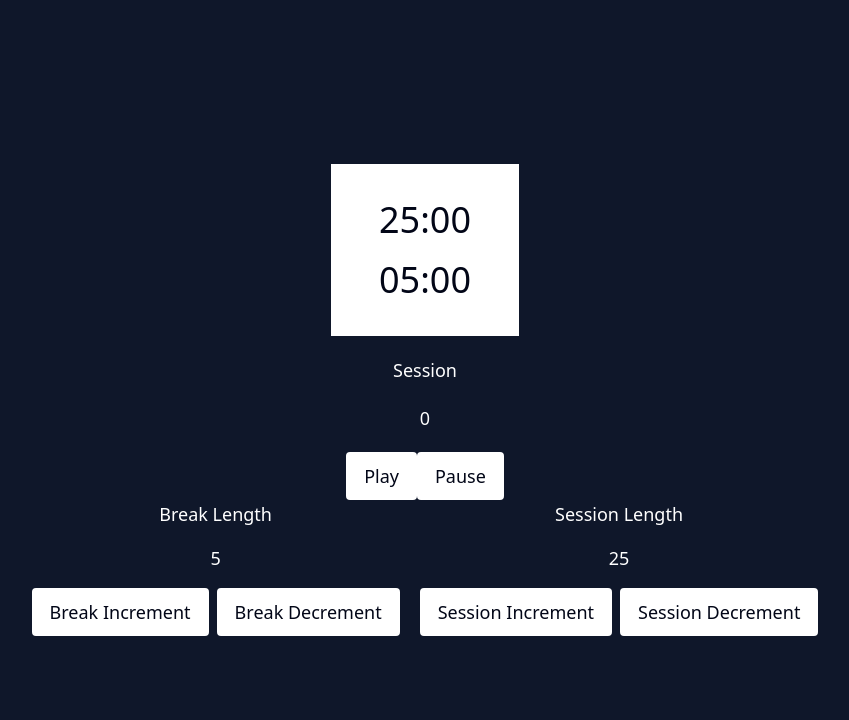
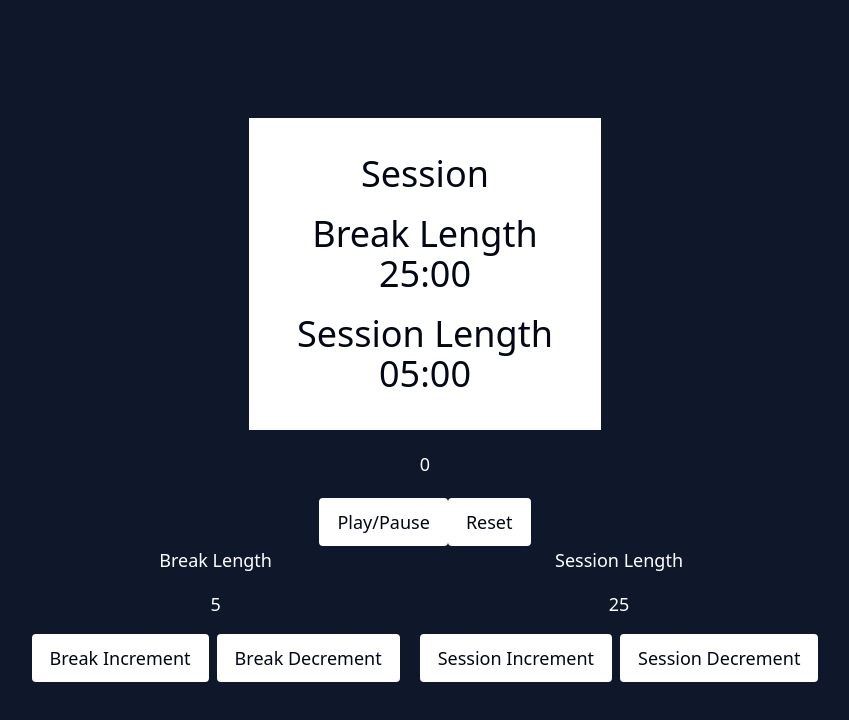
Before and after one commit to Joseph-Worthington/work-break-clock, a React (Create React App) app: page / in a window 1280 px wide. Shown: the top 720 px of the page, without its empty margins (215-1064 px from the left). Built offline with nearby package versions, Linux system fonts and the light colour scheme; the HTML template or start-up script is replaced by a standard one.

Commit message:
Add Free code camp testing suite, alter code to pass tests. Passes 22 out of 29

```diff
--- a/public/index.html
+++ b/public/index.html
@@ -10,8 +10,10 @@
       content="Web site created using create-react-app"
     />
     <title>React App</title>
+
   </head>
   <body>
+    <script src="https://cdn.freecodecamp.org/testable-projects-fcc/v1/bundle.js" crossorigin="anonymous"></script>
     <div id="root"></div>
   </body>
 </html>
--- a/src/App.tsx
+++ b/src/App.tsx
@@ -12,6 +12,7 @@ const App = () => {
   const [breakTime, setBreakTime] = useState(breakLength * 60); // in seconds
   const [sessionNumber, setSessionNumber] = useState(0);
   const [isPlaying, setIsPlaying] = useState(false);
+  const [sessionMessage, setSessionMessage] = useState('Session');
 
   const onSessionIncrementClick = () => {
     if(sessionLength < 60) {
@@ -21,61 +22,74 @@ const App = () => {
   }
 
   const onSessionDecrementClick = () => {
-    if (sessionLength > 15) {
+    if (sessionLength > 1) {
       setSessionLength(sessionLength - 1);
       setSessionTime((sessionLength - 1) * 60);
     }
   };
 
   const onBreakLengthIncrementClick = () => {
-    if (breakLength < 30) {
+    if (breakLength < 60) {
       setBreakLength(breakLength + 1);
       setBreakTime((breakLength + 1) * 60);
     }
   };
 
   const onBreakLengthDecrementClick = () => {
-    if (breakLength > 5) {
+    if (breakLength > 1) {
       setBreakLength(breakLength - 1);
       setBreakTime((breakLength - 1) * 60);
     }
   };
 
+
+  const playClick = () => {
+    if(!isPlaying && sessionLength > 0) {
+      setSessionMessage('Work time');
+      setIsPlaying(true);
+    }
+    if(isPlaying && sessionLength > 0){
+      setSessionMessage('On Pause');
+      setIsPlaying(false);
+
+    }
+  }
+
+  const resetClick = () => {
+    console.log('reset');
+    setIsPlaying(false);
+    setSessionLength(25);
+    setBreakLength(5);
+    setSessionTime(25 * 60);
+    setBreakTime(5 * 60);
+    setSessionNumber(0);
+    setSessionMessage('Work time');
+  }
+
   useEffect(() => {
     let timer: NodeJS.Timeout;
     if (isPlaying) {
       timer = setInterval(() => {
-        if (sessionTime > 0) {
+        const sessionTimeLeft = document.getElementById('time-left').innerHTML;
+        const breakTimeLeft = document.getElementById('break-left').innerHTML;
+        if ( !sessionTimeLeft.includes('00:00') ) {
           setSessionTime(prev => prev - 1);
-        } else if (breakTime > 0) {
+        } else if ( !breakTimeLeft.includes('00:00') ) {
+          setSessionMessage('Break time');
           setBreakTime(prev => prev - 1);
         } else {
           setSessionNumber(prev => prev + 1);
           setIsPlaying(false);
           setSessionTime(sessionLength * 60);
           setBreakTime(breakLength * 60);
+          setIsPlaying(true);
+          setSessionMessage('Work time');
         }
       }, 1000); // Update every second
     }
 
     return () => clearInterval(timer); // Cleanup on unmount or when dependencies change
   }, [isPlaying, sessionLength, breakLength, sessionNumber]);
-
-
-
-
-  const playClick = () => {
-      if(!isPlaying && sessionLength > 0) {
-        setIsPlaying(true);
-      }
-  }
-
-  const pauseClick = () => {
-    if(isPlaying && sessionLength > 0){
-      setIsPlaying(false);
-
-    }
-  }
 
   const formatTime = (timeInSeconds: number) => {
     const minutes = Math.floor(timeInSeconds / 60);
@@ -91,7 +105,8 @@ const App = () => {
         sessionTime={formatTime(sessionTime)}
         breakTime={formatTime(breakTime)}
         sessionNumber={sessionNumber}
-        clickActions={[pauseClick, playClick ]}
+        clickActions={[playClick, resetClick ]}
+        sessionMessage={sessionMessage}
       />
       <TimerInterface
         sessionLength={sessionLength}
--- a/src/components/BreakClock.tsx
+++ b/src/components/BreakClock.tsx
@@ -5,22 +5,29 @@ interface BreakClockProps {
   breakTime: string;
   sessionTime: string;
   sessionNumber: number;
+  sessionMessage: string;
   clickActions: Array<() => void>;
 }
 
 
-const BreakClock: React.FC<BreakClockProps> = ({ breakTime, sessionTime, clickActions: [pauseClick, playClick ], sessionNumber }) => {
+const BreakClock: React.FC<BreakClockProps> = ({ breakTime, sessionTime, clickActions: [ playClick, resetClick ], sessionNumber, sessionMessage }) => {
   return (
     <div className="flex flex-col gap-5">
       <div id="clock-face" className="text-4xl bg-white text-slate-950 flex gap-5 flex-col py-9 px-12">
-        <div id="session-length">{sessionTime}</div>
-        <div id="break-length">{breakTime}</div>
+        <div id="timer-label">{sessionMessage}</div>
+        <div>
+          <label id="break-label">Break Length</label>
+          <div id="time-left">{sessionTime}</div>
+        </div>
+        <div>
+          <label id="break-label">Session Length</label>
+          <div id="break-left">{breakTime}</div>
+        </div>
       </div>
-      <div id="timer-label">Session</div>
       <div id="session-number">{sessionNumber}</div>
       <div>
-        <Button id="play" onClick={playClick} text="Play" />
-        <Button id="pause" onClick={pauseClick} text="Pause" />
+        <Button id="start_stop" onClick={playClick} text="Play/Pause" />
+        <Button id="reset" onClick={resetClick} text="Reset" />
       </div>
     </div>
   );
```
